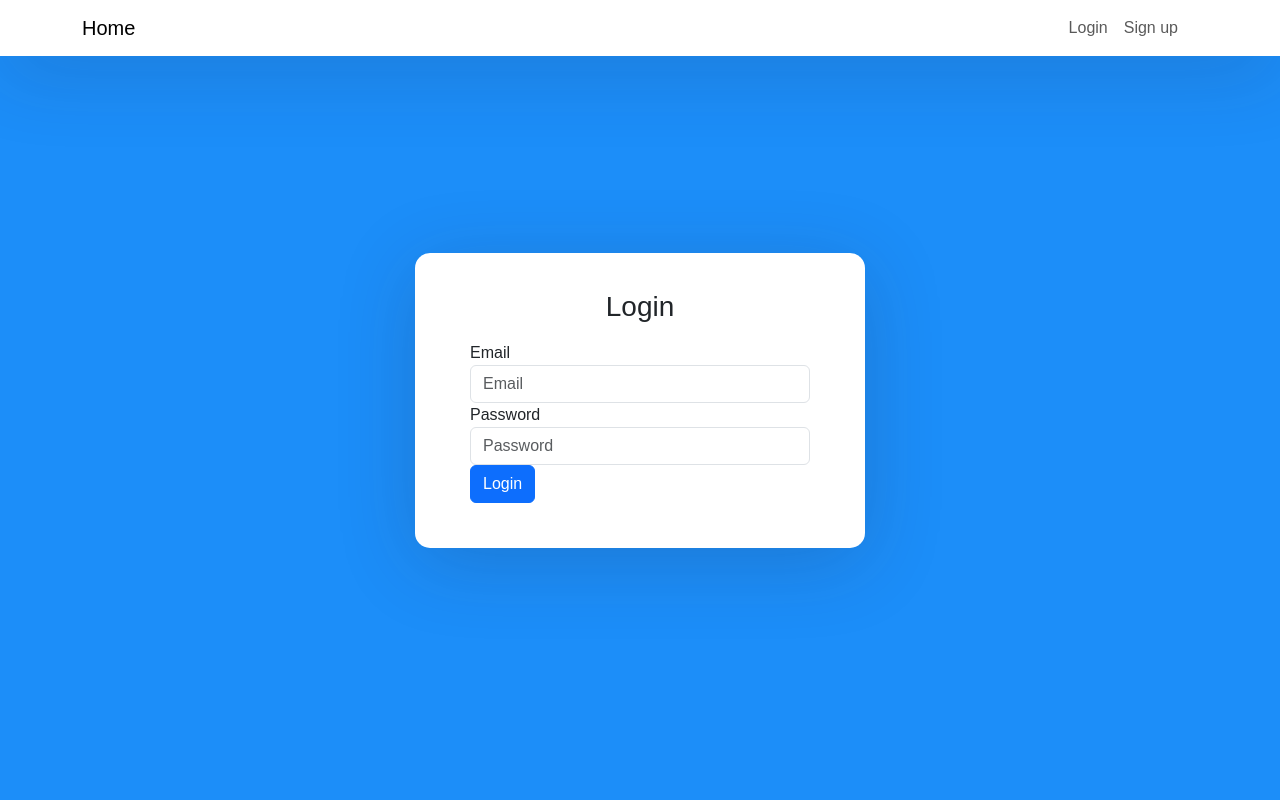
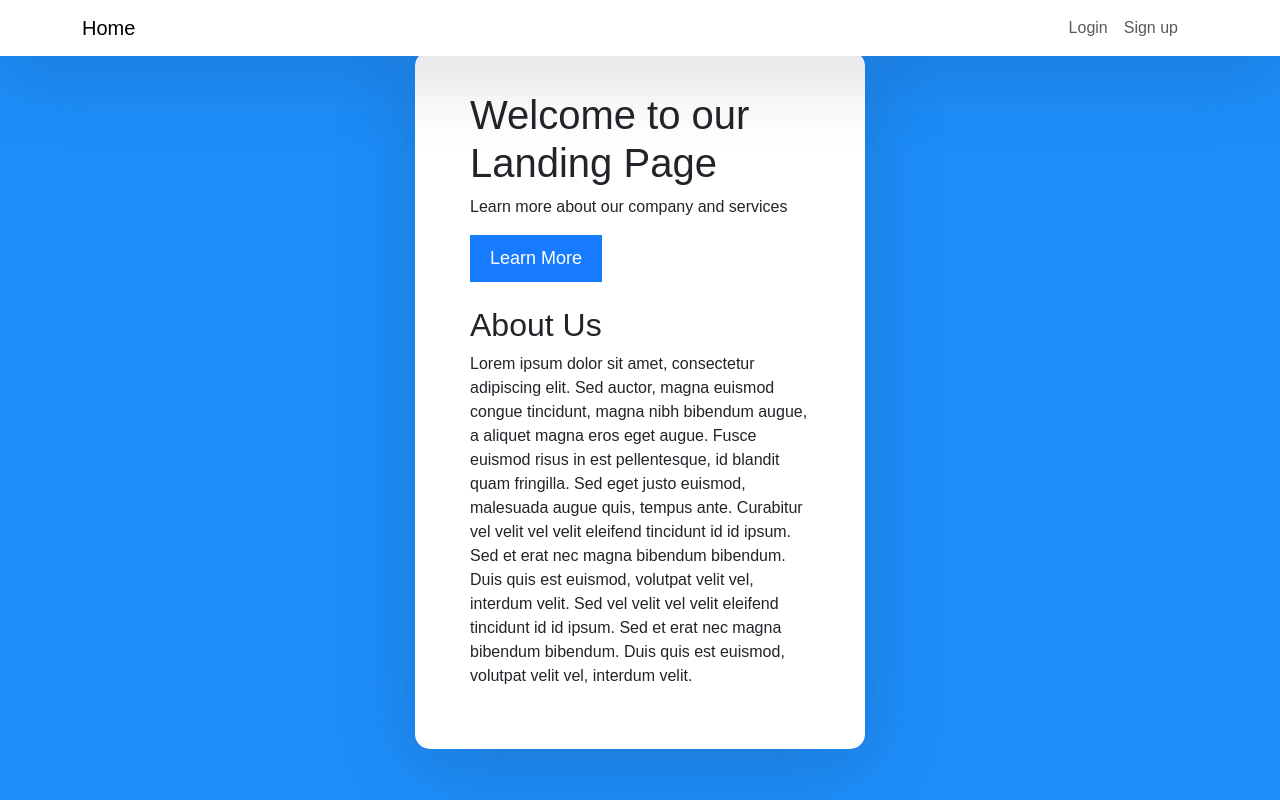
Before and after one commit to Notuc/Vue-Authentication, a Vue app: page / in a window 1280 px wide. Built offline with nearby package versions, Linux system fonts and the light colour scheme.

Commit message:
add more routes

```diff
--- a/src/App.vue
+++ b/src/App.vue
@@ -4,7 +4,9 @@
 
     <div class="auth-wrapper">
       <div class="auth-inner">
-        <LogIn />
+
+        <router-view></router-view>
+
       </div>
     </div>
   </div>
@@ -13,15 +15,13 @@
 <script>
 
 import NavBar from "./components/NavBar.vue"
-// import HomeMain from "./components/HomeMain.vue"
-import LogIn from "./components/LogIn.vue"
+
 
 export default {
   name: 'App',
   components: {
   NavBar,
-  // HomeMain,
-  LogIn,
+
 
 
   }
--- a/src/router/index.js
+++ b/src/router/index.js
@@ -1,11 +1,24 @@
 import { createRouter, createWebHistory } from 'vue-router'
-import RegisterUser from './views/RegisterUser.vue'
+import RegisterUser from '../views/RegisterUser.vue'
+import LogIn from '../views/LogIn.vue'
+import LandIng from '../views/LandIng.vue'
+
 const routes = [
     {
      path: '/registeruser',
      name: 'RegisterUser',
      component: RegisterUser,
     },
+    {
+      path: '/login',
+      name: 'LogIn',
+      component: LogIn,
+     },
+     {
+      path: '/',
+      name: 'LandIng',
+      component: LandIng,
+     },
   ]
 
 
--- /dev/null
+++ b/src/views/LandIng.vue
@@ -0,0 +1,37 @@
+<template>
+    <section id="hero">
+      <h1>Welcome to our Landing Page</h1>
+      <p>Learn more about our company and services</p>
+      <button class="blue-button">Learn More</button>
+      <br>
+    </section>
+    <br>
+    <section id="about">
+      <h2>About Us</h2>
+      <p>Lorem ipsum dolor sit amet, consectetur adipiscing elit. Sed auctor, magna euismod congue tincidunt, magna nibh bibendum augue, a aliquet magna eros eget augue. Fusce euismod risus in est pellentesque, id blandit quam fringilla. Sed eget justo euismod, malesuada augue quis, tempus ante. Curabitur vel velit vel velit eleifend tincidunt id id ipsum. Sed et erat nec magna bibendum bibendum. Duis quis est euismod, volutpat velit vel, interdum velit. Sed vel velit vel velit eleifend tincidunt id id ipsum. Sed et erat nec magna bibendum bibendum. Duis quis est euismod, volutpat velit vel, interdum velit.</p>
+    </section>
+    <section id="services">
+    </section>
+</template>
+
+<script>
+    export default {
+        name: "LandIng",
+    }
+</script>
+
+<style>
+.blue-button {
+  background-color: #167bff;
+  color: white;
+  border: none;
+  padding: 10px 20px;
+  font-size: 18px;
+  cursor: pointer;
+  transition: background-color 0.3s ease;
+}
+
+.blue-button:hover {
+  background-color: #84b3f1;
+}
+</style>
```
Also changed, not shown: src/components/HomeMain.vue (deleted, +0 -10 lines), src/views/LogIn.vue (renamed from src/components/LogIn.vue).
